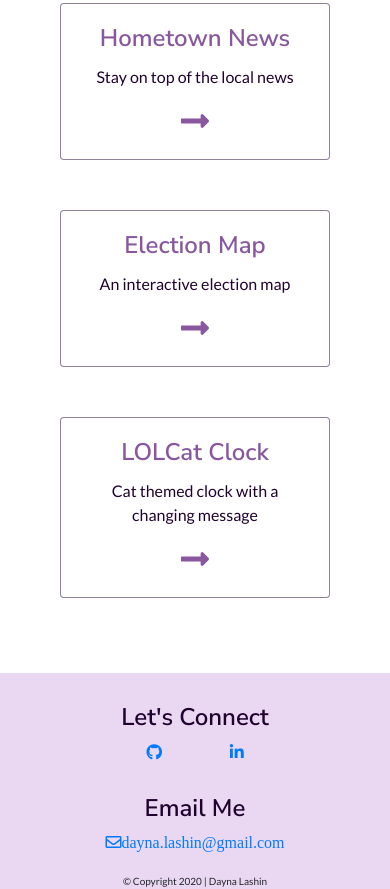
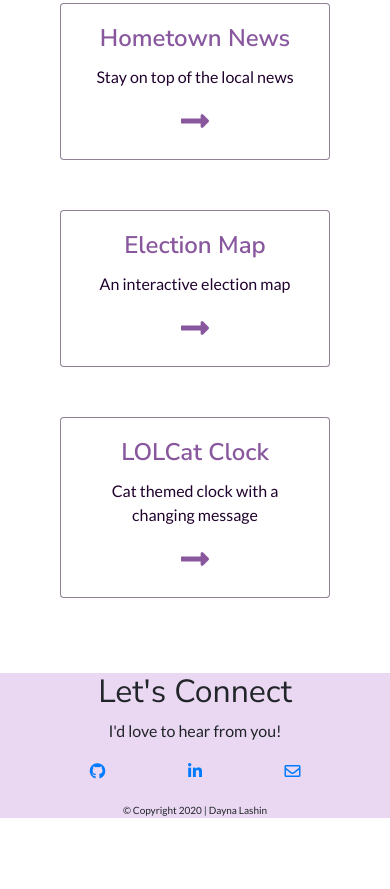
Before and after one commit to Dayna-Lashin/portfolio-2021, a plain HTML site: page index.html in a window 390 px wide. Shown: the part 1493-2382 px from the top of the page. After the commit the page ends 2311 px from the top, so only its background shows below. Drawn offline with nearby package versions, Linux system fonts and the light colour scheme.

Commit message:
Finalized mobile version of site

```diff
--- a/index.html
+++ b/index.html
@@ -178,51 +178,51 @@
         <div class="col">
 
           <div class="row d-flex justify-content-center">
-
-            <div class="col-12 col-md-6">
-              <div class="row">
-                <div class="col">
-                  <h3 class="text-center">
+            <div class="col-12">
+              <h2 class="text-center">
                 Let's Connect
-                  </h3>
+              </h2>
+              <p class="text-center">
+                I'd love to hear from you!
+              </p>
             </div>
           </div>
+
+          <!--<div class="row d-flex justify-content-center">
+            <div class="col-8 col-md-4">
+              <div class="divider">
+
+              </div>
+            </div>
+          </div>-->
+
+
           <div class="row d-flex justify-content-center">
-                <div class="col-6 d-flex justify-content-around">
+            <div class="col-3 d-flex justify-content-center">
               <a href="https://github.com/Dayna-Lashin" target="_blank">
                 <span class="fab fa-github"></span>
               </a>
+            </div>
+            <div class="col-3 d-flex justify-content-center">
               <a href="https://www.linkedin.com/in/daynalashin/" target="_blank">
                 <span class="fab fa-linkedin-in"></span>
               </a>
             </div>
+            <div class="col-3 d-flex justify-content-center">
+              <a href="mailto:dayna.lashin@gmail.com" target="_blank">
+                <span class="far fa-envelope"></span>
+              </a>
             </div>
           </div>
 
-            <div class="col-12 col-md-6">
           <div class="row">
-                <div class="col">
-                  <h3 class="text-center">
-                    Email Me
-                  </h3>
-                </div>
-              </div>
-              <div class="row d-flex justify-content-center">
-                <div class="col d-flex justify-content-center">
-                  <a href="mailto:dayna.lashin@gmail.com" target="_blank">
-                    <span class="far fa-envelope">dayna.lashin@gmail.com</span>
-                  </a>
-                </div>
-              </div>
-            </div>
-          </div>
-          <div class="row">
-            <div class="col">
+            <div class="col-12">
               <p class="text-center copyright">
                 &copy; Copyright 2020 | Dayna Lashin
               </p>
             </div>
           </div>
+
         </div>
       </footer>
 
```
Lines whose indentation alone changed are shown as unchanged.
